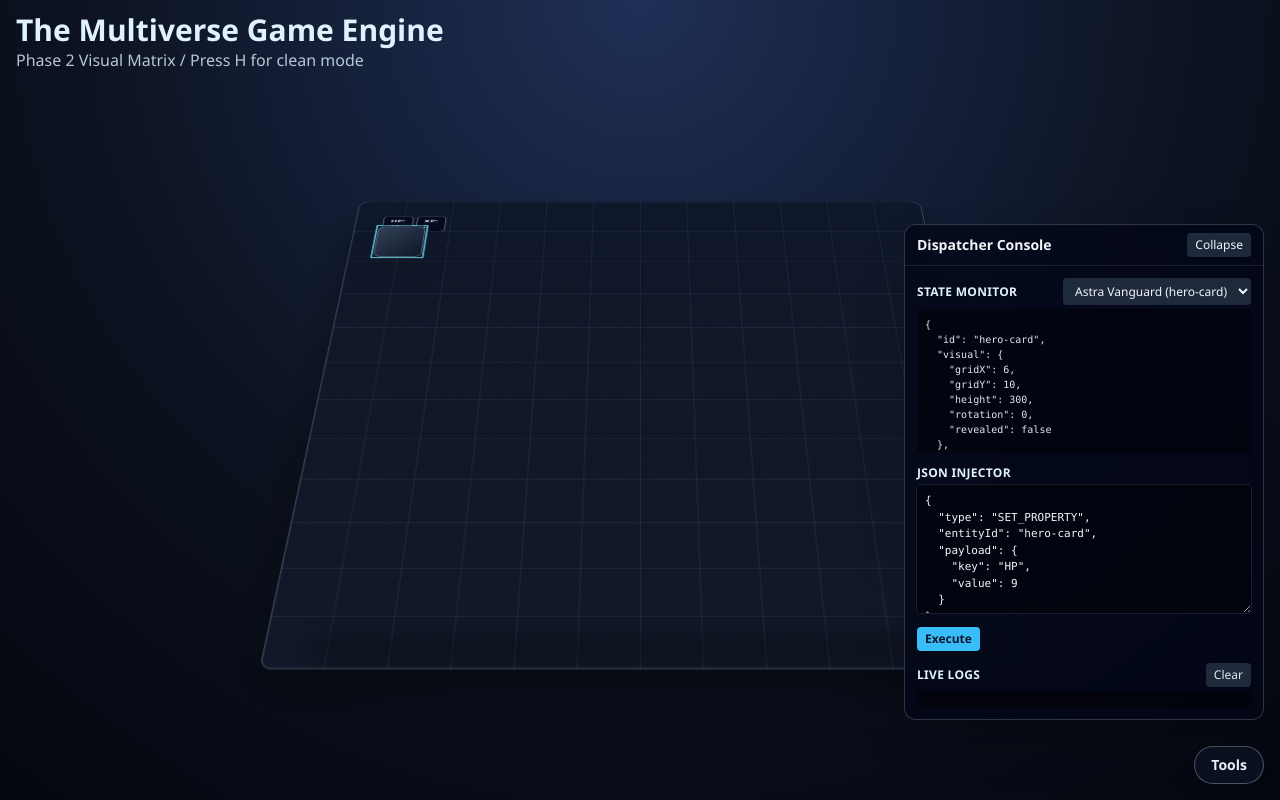
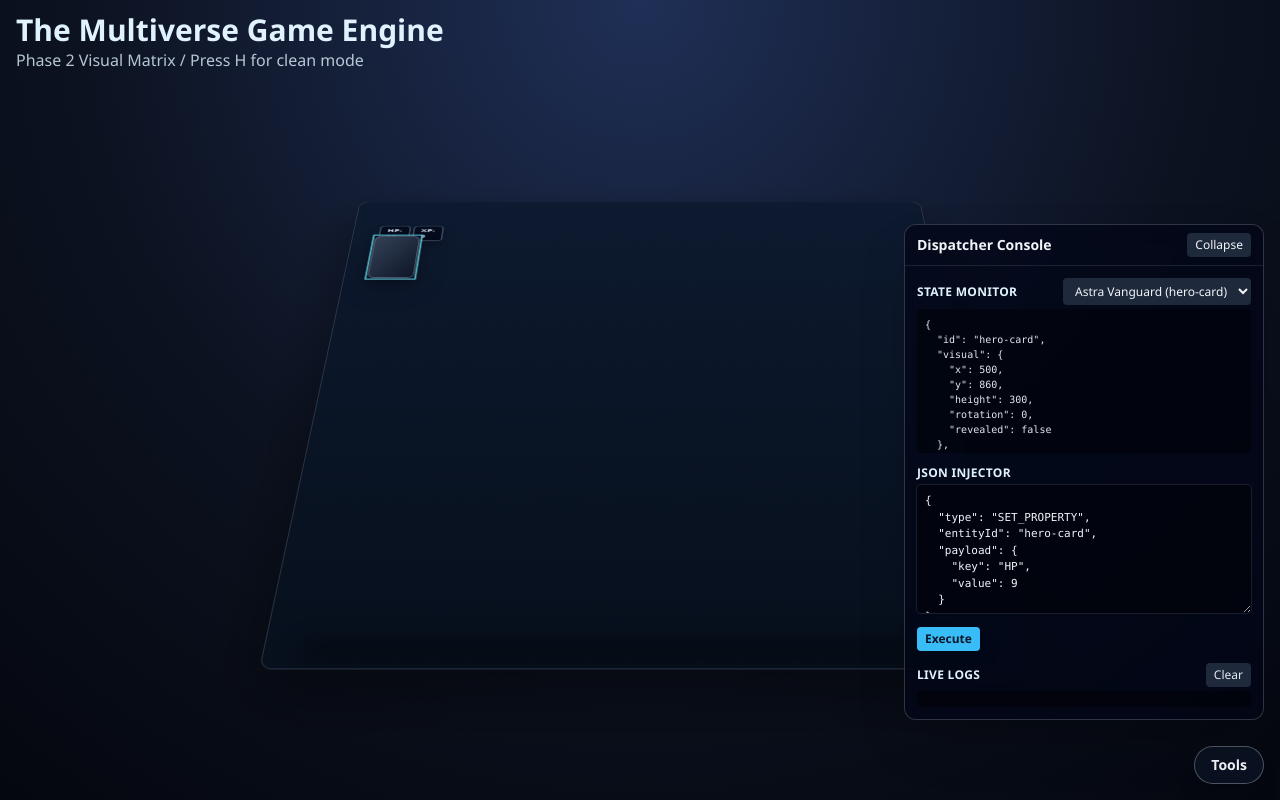
Before and after one commit to cwen0224/multiverse-game-engine, a React (Vite) app: page / in a window 1280 px wide. Built offline with nearby package versions, Linux system fonts and the light colour scheme.

Commit message:
Refactor board to continuous 1000x1000 desktop coordinates

```diff
--- a/src/App.jsx
+++ b/src/App.jsx
@@ -14,7 +14,7 @@ function ControlDrawer() {
       executeAction({
         type: "SET_VISUAL",
         entityId: "hero-card",
-        payload: { gridX: 5, gridY: 6, height: 0, revealed: true, rotation: -5 },
+        payload: { x: 500, y: 520, height: 0, revealed: true, rotation: -5 },
       });
     }, 60);
   };
@@ -29,8 +29,8 @@ function ControlDrawer() {
       type: "SET_VISUAL",
       entityId: "hero-card",
       payload: {
-        gridX: Math.floor(Math.random() * 10) + 1,
-        gridY: Math.floor(Math.random() * 10) + 1,
+        x: Math.random() * 880 + 40,
+        y: Math.random() * 880 + 40,
         height: 0,
         rotation: Math.floor(Math.random() * 360),
       },
@@ -54,7 +54,7 @@ function ControlDrawer() {
       executeAction({
         type: "MOVE_ENTITY",
         entityId: "hero-card",
-        payload: { gridX: 99, gridY: 99, height: 0 },
+        payload: { x: 1400, y: 1400, height: 0 },
       });
     } catch (error) {
       window.alert(`Illegal action blocked: ${error.message}`);
--- a/src/components/CardEntity.jsx
+++ b/src/components/CardEntity.jsx
@@ -9,22 +9,34 @@ export default function CardEntity({
   visualOverride,
   isDragging,
 }) {
+  const CARD_WIDTH_UNITS = 78;
+  const CARD_HEIGHT_UNITS = 112;
   const visual = visualOverride ?? entity.visual;
   const isTapped = entity.states.includes("TAPPED");
   const isFrozen = entity.states.includes("FROZEN");
   const effectiveRotation = visual.rotation + (isTapped ? 90 : 0);
   const hpValue = entity.properties.HP ?? "-";
   const xpValue = entity.properties.XP ?? "-";
+  const filters = [isDragging
+    ? "drop-shadow(0 18px 16px rgba(0, 0, 0, 0.5))"
+    : "drop-shadow(0 8px 8px rgba(0, 0, 0, 0.3))"];
+  if (isFrozen) {
+    filters.push("saturate(0.8)", "brightness(0.86)");
+  }
 
   const cardStyle = {
-    "--gridX": visual.gridX,
-    "--gridY": visual.gridY,
+    "--x": visual.x,
+    "--y": visual.y,
     "--height": visual.height,
     "--rotation": effectiveRotation,
+    "--cardWidth": CARD_WIDTH_UNITS,
+    "--cardHeight": CARD_HEIGHT_UNITS,
+    width: "calc((var(--cardWidth) / 1000) * 100%)",
+    height: "calc((var(--cardHeight) / 1000) * 100%)",
     transform:
-      "translate3d(calc((var(--gridX) / 12) * 100%), calc((var(--gridY) / 12) * 100%), calc(var(--height) * 1px)) rotateZ(calc(var(--rotation) * 1deg))",
+      "translate3d(calc((var(--x) / 1000) * 100%), calc((var(--y) / 1000) * 100%), calc(var(--height) * 1px)) rotateZ(calc(var(--rotation) * 1deg))",
     transition: isDragging ? "none" : "transform 0.4s ease-out",
-    filter: isFrozen ? "saturate(0.8) brightness(0.86)" : "none",
+    filter: filters.join(" "),
   };
 
   return (
@@ -32,7 +44,7 @@ export default function CardEntity({
       type="button"
       onClick={() => onSelect(entity.id)}
       onPointerDown={(event) => onPointerDown(entity.id, event)}
-      className="absolute left-0 top-0 h-[8.33%] w-[8.33%] preserve-3d cursor-grab text-left active:cursor-grabbing"
+      className="absolute left-0 top-0 preserve-3d cursor-grab text-left active:cursor-grabbing"
       style={cardStyle}
     >
       <div className="pointer-events-none absolute -top-7 left-1 flex gap-1 preserve-3d">
--- a/src/components/VisualMatrixStage.jsx
+++ b/src/components/VisualMatrixStage.jsx
@@ -1,8 +1,8 @@
 import { useEffect, useMemo, useRef, useState } from "react";
+import { STAGE_UNITS } from "../types/boardTypes";
 import CardEntity from "./CardEntity";
 
-const clampDragGrid = (value) => Math.max(0, Math.min(11.5, value));
-const clampCommitGrid = (value) => Math.max(0, Math.min(11, value));
+const clampStage = (value) => Math.max(0, Math.min(STAGE_UNITS, value));
 
 export default function VisualMatrixStage({
   cameraPreset,
@@ -21,8 +21,8 @@ export default function VisualMatrixStage({
         dragState.entityId,
         {
           ...dragState.startVisual,
-          gridX: dragState.gridX,
-          gridY: dragState.gridY,
+          x: dragState.x,
+          y: dragState.y,
         },
       ],
     ]);
@@ -32,21 +32,18 @@ export default function VisualMatrixStage({
     if (event.button !== 0) return;
     event.preventDefault();
     const entity = entities.get(entityId);
-    if (!entity) return;
     const matrix = matrixRef.current;
-    if (!matrix) return;
+    if (!entity || !matrix) return;
     const rect = matrix.getBoundingClientRect();
-    const cellWidth = rect.width / 12;
-    const cellHeight = rect.height / 12;
-    if (!cellWidth || !cellHeight) return;
+    if (!rect.width || !rect.height) return;
 
     onSelectEntity(entityId);
     setDragState({
       entityId,
-      gridX: entity.visual.gridX,
-      gridY: entity.visual.gridY,
-      startGridX: entity.visual.gridX,
-      startGridY: entity.visual.gridY,
+      x: entity.visual.x,
+      y: entity.visual.y,
+      startX: entity.visual.x,
+      startY: entity.visual.y,
       startVisual: entity.visual,
       startPointerX: event.clientX,
       startPointerY: event.clientY,
@@ -67,12 +64,10 @@ export default function VisualMatrixStage({
         const safeHeight = Math.max(1, current.matrixHeight);
         const pitchCos = Math.cos((cameraPreset.pitch * Math.PI) / 180);
         const pitchCompensation = 1 / Math.max(0.35, pitchCos);
-        const deltaGridX = (deltaX / safeWidth) * 12;
-        const deltaGridY = ((deltaY / safeHeight) * 12) * pitchCompensation;
-        const nextGridX = clampDragGrid(current.startGridX + deltaGridX);
-        const nextGridY = clampDragGrid(current.startGridY + deltaGridY);
-        if (current.gridX === nextGridX && current.gridY === nextGridY) return current;
-        return { ...current, gridX: nextGridX, gridY: nextGridY };
+        const nextX = clampStage(current.startX + (deltaX / safeWidth) * STAGE_UNITS);
+        const nextY = clampStage(current.startY + ((deltaY / safeHeight) * STAGE_UNITS) * pitchCompensation);
+        if (current.x === nextX && current.y === nextY) return current;
+        return { ...current, x: nextX, y: nextY };
       });
     };
 
@@ -83,8 +78,8 @@ export default function VisualMatrixStage({
           type: "SET_VISUAL",
           entityId: current.entityId,
           payload: {
-              gridX: clampCommitGrid(Math.round(current.gridX)),
-              gridY: clampCommitGrid(Math.round(current.gridY)),
+            x: current.x,
+            y: current.y,
             height: current.startVisual.height,
             rotation: current.startVisual.rotation,
             revealed: current.startVisual.revealed,
@@ -118,18 +113,15 @@ export default function VisualMatrixStage({
         >
           <div
             ref={matrixRef}
-            className={`relative h-full w-full preserve-3d overflow-hidden rounded-xl border border-sky-200/20 bg-[linear-gradient(0deg,rgba(148,163,184,0.12)_1px,transparent_1px),linear-gradient(90deg,rgba(148,163,184,0.12)_1px,transparent_1px),linear-gradient(180deg,#0f172a,#111827)] bg-[size:8.33%_8.33%,8.33%_8.33%,100%_100%] shadow-[0_26px_50px_rgba(0,0,0,0.35)] ${dragState ? "cursor-grabbing" : ""}`}
+            className={`relative h-full w-full preserve-3d overflow-hidden rounded-xl border border-slate-200/15 shadow-[0_30px_70px_rgba(0,0,0,0.45)] ${dragState ? "cursor-grabbing" : ""}`}
+            style={{
+              backgroundColor: "#0d1a30",
+              backgroundImage:
+                "radial-gradient(circle at center, rgba(148,163,184,0.22) 0.7px, transparent 0.7px), linear-gradient(180deg, rgba(13,26,48,0.95), rgba(7,15,28,0.98))",
+              backgroundSize: "12px 12px, 100% 100%",
+            }}
           >
-            <div className="pointer-events-none absolute inset-x-10 bottom-3 h-5 rounded-full bg-black/35 blur-md" />
-            {dragState ? (
-              <div
-                className="pointer-events-none absolute h-[8.33%] w-[8.33%] rounded-md border border-yellow-200/90 bg-yellow-300/20 shadow-[0_0_14px_rgba(250,204,21,0.6)]"
-                style={{
-                  transform: `translate3d(calc((${dragState.gridX} / 12) * 100%), calc((${dragState.gridY} / 12) * 100%), 0px)`,
-                  transition: "transform 0.05s linear",
-                }}
-              />
-            ) : null}
+            <div className="pointer-events-none absolute inset-x-8 bottom-2 h-6 rounded-full bg-black/35 blur-md" />
             {[...entities.values()].map((entity) => (
               <CardEntity
                 key={entity.id}
@@ -142,6 +134,16 @@ export default function VisualMatrixStage({
                 isDragging={dragState?.entityId === entity.id}
               />
             ))}
+            {dragState ? (
+              <div
+                className="pointer-events-none absolute rounded-full bg-black/45 blur-md"
+                style={{
+                  width: "calc((110 / 1000) * 100%)",
+                  height: "calc((36 / 1000) * 100%)",
+                  transform: `translate3d(calc((${dragState.x} / 1000) * 100%), calc((${dragState.y + 95} / 1000) * 100%), 0px)`,
+                }}
+              />
+            ) : null}
           </div>
         </div>
       </div>
--- a/src/context/BoardContext.jsx
+++ b/src/context/BoardContext.jsx
@@ -1,5 +1,5 @@
 import { createContext, useContext, useEffect, useMemo, useState } from "react";
-import { ACTION_TYPES, CAMERA_PRESETS } from "../types/boardTypes";
+import { ACTION_TYPES, CAMERA_PRESETS, STAGE_UNITS } from "../types/boardTypes";
 import { addLog, clearLogs, getLogsSnapshot, subscribeLogs } from "../store/logStore";
 
 const BoardContext = createContext(null);
@@ -7,8 +7,8 @@ const BoardContext = createContext(null);
 const createInitialEntity = () => ({
   id: "hero-card",
   visual: {
-    gridX: 6,
-    gridY: 10,
+    x: 500,
+    y: 860,
     height: 300,
     rotation: 0,
     revealed: false,
@@ -28,7 +28,7 @@ const createInitialEntity = () => ({
 });
 
 const isNumber = (value) => typeof value === "number" && Number.isFinite(value);
-const isValidGrid = (value) => Number.isInteger(value) && value >= 0 && value < 12;
+const isValidStageCoordinate = (value) => isNumber(value) && value >= 0 && value <= STAGE_UNITS;
 const isPropertyValue = (value) => typeof value === "number" || typeof value === "string";
 
 function parseAction(actionJSON) {
@@ -85,24 +85,24 @@ export function BoardProvider({ children }) {
       }
 
       if (action.type === ACTION_TYPES.MOVE_ENTITY) {
-        const { gridX, gridY, height = 0 } = action.payload ?? {};
-        if (!isValidGrid(gridX) || !isValidGrid(gridY)) {
-          throw new Error(`MOVE_ENTITY grid out of range: (${gridX}, ${gridY}). Expected 0-11.`);
+        const { x, y, height = 0 } = action.payload ?? {};
+        if (!isValidStageCoordinate(x) || !isValidStageCoordinate(y)) {
+          throw new Error(`MOVE_ENTITY x/y out of range: (${x}, ${y}). Expected 0-${STAGE_UNITS}.`);
         }
         if (!isNumber(height)) {
           throw new Error("MOVE_ENTITY payload.height must be a finite number.");
         }
         updateEntity(entityId, (current) => ({
           ...current,
-          visual: { ...current.visual, gridX, gridY, height },
+          visual: { ...current.visual, x, y, height },
         }));
       } else if (action.type === ACTION_TYPES.SET_VISUAL) {
         const nextVisual = action.payload ?? {};
-        if (nextVisual.gridX !== undefined && !isValidGrid(nextVisual.gridX)) {
-          throw new Error("SET_VISUAL payload.gridX must be an integer between 0 and 11.");
+        if (nextVisual.x !== undefined && !isValidStageCoordinate(nextVisual.x)) {
+          throw new Error(`SET_VISUAL payload.x must be between 0 and ${STAGE_UNITS}.`);
         }
-        if (nextVisual.gridY !== undefined && !isValidGrid(nextVisual.gridY)) {
-          throw new Error("SET_VISUAL payload.gridY must be an integer between 0 and 11.");
+        if (nextVisual.y !== undefined && !isValidStageCoordinate(nextVisual.y)) {
+          throw new Error(`SET_VISUAL payload.y must be between 0 and ${STAGE_UNITS}.`);
         }
         if (nextVisual.height !== undefined && !isNumber(nextVisual.height)) {
           throw new Error("SET_VISUAL payload.height must be a finite number.");
--- a/src/types/boardTypes.js
+++ b/src/types/boardTypes.js
@@ -1,3 +1,5 @@
+export const STAGE_UNITS = 1000;
+
 export const CAMERA_PRESETS = {
   GLOBAL: { key: "GLOBAL", pitch: 20, zoom: 0.68, label: "Global" },
   TACTICAL: { key: "TACTICAL", pitch: 45, zoom: 0.95, label: "Tactical" },
@@ -17,8 +19,8 @@ export const ACTION_TYPES = {
 
 /**
  * @typedef {Object} EntityVisual
- * @property {number} gridX
- * @property {number} gridY
+ * @property {number} x
+ * @property {number} y
  * @property {number} height
  * @property {number} rotation
  * @property {boolean} revealed
```
Lines whose indentation alone changed are shown as unchanged.
